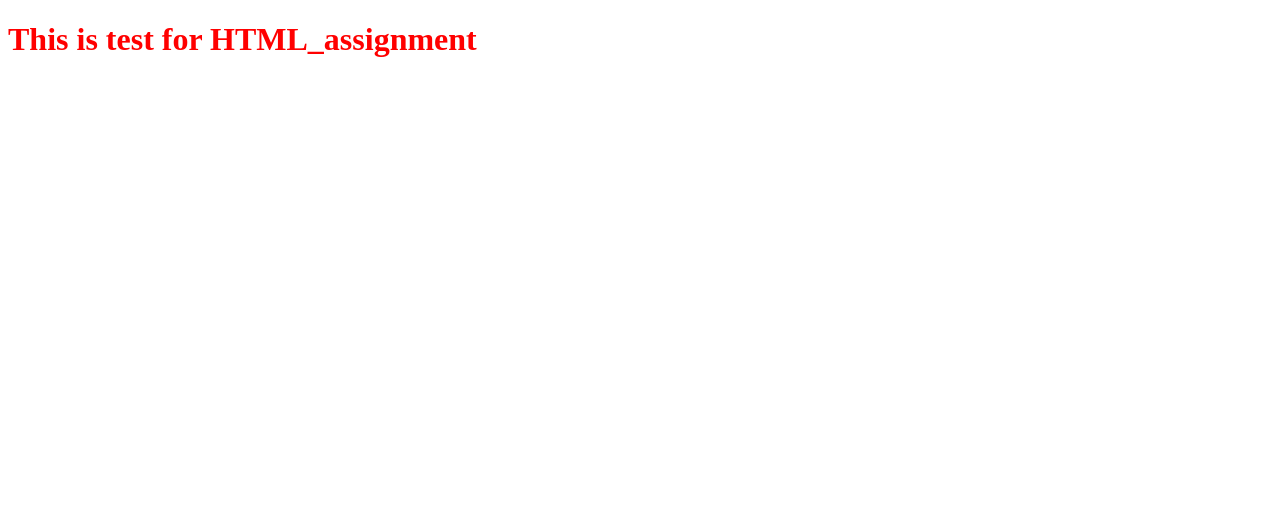
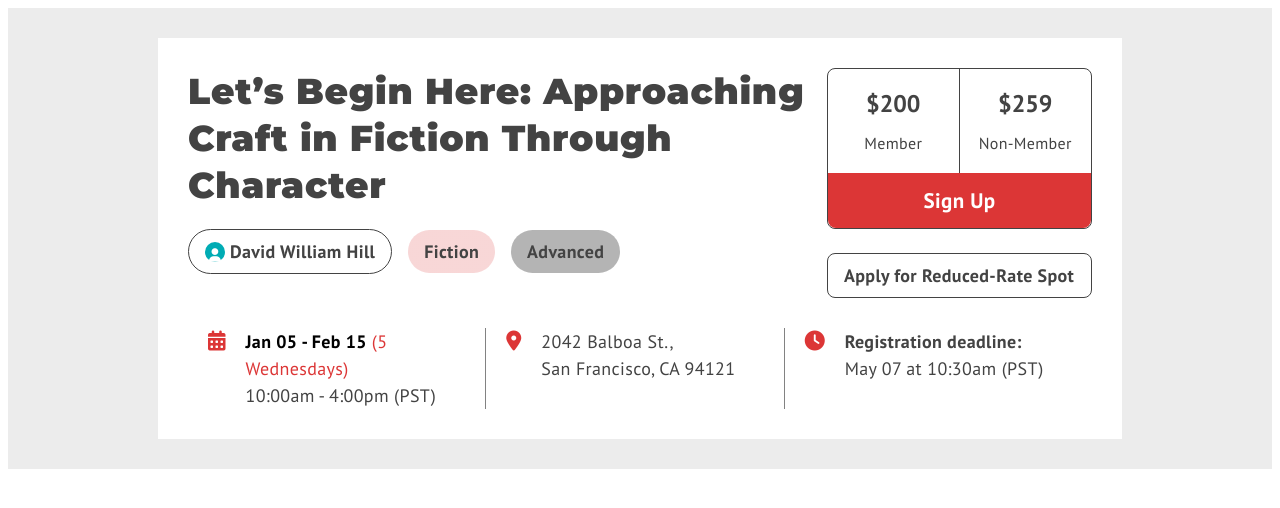
Before and after one commit to jishan-ansari2000/html_css_js_assignment, a plain HTML site: page index.html in a window 1280 px wide. Drawn offline with Linux system fonts and the light colour scheme.

Commit message:
home1 Top completed

```diff
--- a/index.html
+++ b/index.html
@@ -5,10 +5,83 @@
     <meta http-equiv="X-UA-Compatible" content="IE=edge">
     <meta name="viewport" content="width=device-width, initial-scale=1.0">
     <link rel="stylesheet" href="style.css">
+
+    <link rel="preconnect" href="https://fonts.googleapis.com">
+    <link rel="preconnect" href="https://fonts.gstatic.com" crossorigin>
+    <link href="https://fonts.googleapis.com/css2?family=Montserrat:wght@900&family=PT+Sans:wght@400;700&display=swap" rel="stylesheet">
+
     <title>Document</title>
 </head>
 <body>
-    <h1>This is test for HTML_assignment</h1>
+    <div class="sidePadding" style="padding-top: 30px; padding-bottom: 30px; background-color: #ECECEC;">
+        <div class="home1">
+            <div class="home1Top">
+
+                <div style="width: calc(100%-266px)">
+                    <h1 class="home1Heading">Let’s Begin Here: Approaching Craft in Fiction Through Character</h1>
+                    <div class="home1BtnBox">
+                        <button class="btn subtext" style="border: 1px solid #434343; background-color: #fff;">
+                            <span class="iconBox" style="margin: auto 5px auto 0;">
+                                <i class="fa-solid fa-user fa-xs" style="color: #fff;"></i>
+                            </span>
+                            David William Hill
+                        </button>
+                        <button class="btn subtext" style="background: linear-gradient(0deg, rgba(255, 255, 255, 0.8), rgba(255, 255, 255, 0.8)), #DC3636;">Fiction</button>
+                        <button class="btn subtext" style="background: linear-gradient(0deg, rgba(255, 255, 255, 0.6), rgba(255, 255, 255, 0.6)), #434343;">Advanced</button>
+                    </div>
+                </div>
+
+                <div style="min-width: 265px;">
+                    <div class="home1Right">
+                        <div class="home1RightSub">
+                            <div style="border-right: 0.5px solid #434343;">
+                                <p class="subHeading" style="margin-bottom: 8px;">$200</p>
+                                <p class="subtext" style="font-size: 16px">Member</p>
+                            </div>
+                            <div>
+                                <p class="subHeading" style="margin-bottom: 8px;">$259</p>
+                                <p class="subtext" style="font-size: 16px">Non-Member</p>
+                            </div>
+                        </div>
+                        <button>Sign Up</button>
+                    </div>
+                    <div
+                    style="border: 1px solid #434343;
+                        border-radius: 8px;
+                        padding: 8px 16px;
+                        margin-top: 24px;"
+                    >
+                        <p class="subtext" style="font-weight: 700;">Apply for Reduced-Rate Spot</p>
+                    </div>
+                </div>
+            </div>
+
+            <div class="home1bottom">
+                <div>
+                    <i class="fa-solid fa-calendar-days fa-lg icon" ></i>
+                    <p class="subtext"><span style="color: #000; font-weight: 700;">Jan 05 - Feb 15  </span><span style="color: #DC3636">(5 Wednesdays)</span><br />
+                     10:00am - 4:00pm (PST)</p>
+                </div>
+                <div>
+                    <i class="fa-solid fa-location-dot fa-lg icon"></i>
+                    <p class="subtext">2042 Balboa St., <br />
+                        San Francisco, CA 94121</p>
+                </div>
+                <div style="border: 0">
+                    <i class="fa-solid fa-clock fa-lg icon" ></i>
+                    <p class="subtext"><span style="font-weight: 700;">Registration deadline: </span><br />
+                        May 07 at 10:30am (PST)</p>
+                </div>
+            </div>
+        </div>
+
+        <div class="home2"></div>
+
+        <div class="home3"></div>
+
+    </div>
 </body>
+
 <script src="index.js"></script>
+<script src="https://kit.fontawesome.com/2dac633212.js" crossorigin="anonymous"></script>
 </html>
--- a/style.css
+++ b/style.css
@@ -1,3 +1,143 @@
-h1 {
-  color: red;
+/* font-family: 'Montserrat', sans-serif;
+font-family: 'PT Sans', sans-serif; */
+
+* {
+  box-sizing: border-box;
 }
+
+.sidePadding {
+  padding-left: 150px;
+  padding-right: 150px;
+}
+
+.btn {
+  display: inline-flex;
+  align-items: center;
+  padding: 8px 16px;
+  font-weight: 700;
+  border-radius: 30px;
+  border: 0;
+  margin-right: 10px;
+}
+
+.subHeading {
+  font-family: "PT Sans";
+  font-size: 24px;
+  color: #434343;
+  font-weight: 700;
+  line-height: 37px;
+  margin: 0;
+}
+
+.subtext {
+  font-family: "PT Sans", sans-serif;
+  font-size: 18px;
+  color: #434343;
+  font-size: 18px;
+  line-height: 27px;
+  letter-spacing: 0.02em;
+  margin: 0;
+}
+
+.iconBox {
+  display: inline-block;
+  width: 20px;
+  height: 20px;
+  text-align: center;
+  background-color: #00acb4;
+  border-radius: 100%;
+}
+
+.icon {
+  padding-top: 12px;
+}
+
+/* **************************************************************** */
+
+.home1 {
+  background-color: #fff;
+  padding: 30px;
+}
+
+.home1Top {
+  display: flex;
+}
+
+.home1Heading {
+  font-family: "Montserrat";
+  font-style: normal;
+  font-weight: 900;
+  font-size: 36px;
+  line-height: 47px;
+  margin: 0 0 20px 0;
+  letter-spacing: 0.02em;
+
+  color: #434343;
+}
+
+.home1BtnBox {
+  display: flex;
+  align-items: center;
+}
+
+.home1BtnBox > * {
+  margin-right: 16px;
+}
+
+.home1Right {
+  border: 0.5px solid #434343;
+  border-radius: 8px;
+}
+
+.home1Right button {
+  width: 100%;
+  height: 55px;
+  background: #dc3636;
+  border: 0;
+  border-radius: 0 0 8px 8px;
+
+  font-family: "PT Sans";
+  font-weight: 700;
+  font-size: 21px;
+  line-height: 28px;
+
+  text-align: center;
+  letter-spacing: 0.02em;
+
+  color: #ffffff;
+}
+
+.home1RightSub {
+  display: flex;
+}
+
+.home1RightSub > * {
+  width: 50%;
+  text-align: center;
+  padding: 16px;
+}
+
+.home1bottom {
+  display: flex;
+  margin-top: 30px;
+}
+
+.home1bottom > * {
+  display: flex;
+  border-right: 0.8px solid #828282;
+  width: 33%;
+}
+
+.home1bottom > * .icon {
+  padding: 12px 20px;
+  color: #dc3636;
+}
+
+/* **************************************************************** */
+
+.home2 {
+}
+/* **************************************************************** */
+
+.home3 {
+}
```
